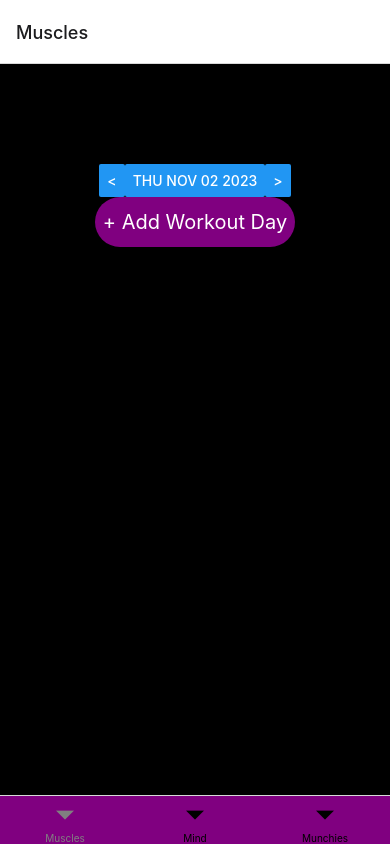
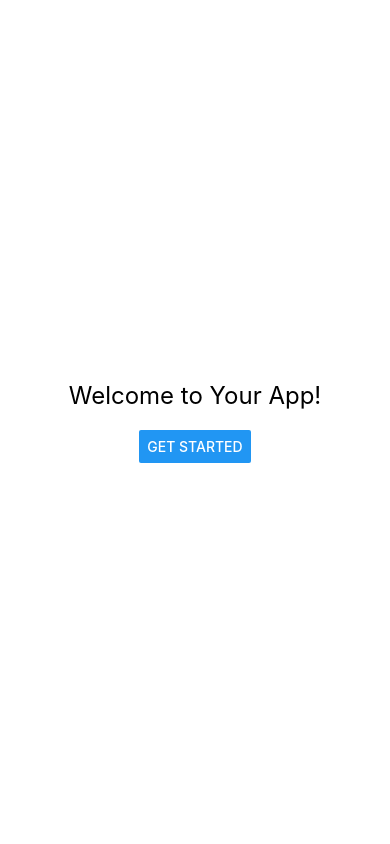
Before and after one commit to sc830/Hercules, a React Native app in the folder Hercules/: screen /Login in a window 390 px wide. Built offline with nearby package versions, Linux system fonts and the light colour scheme.

Commit message:
Fixed app.js for auth
made lots of changes to app.js and made different page for the main and landing to setup for authentication

```diff
--- a/Hercules/App.js
+++ b/Hercules/App.js
@@ -1,99 +1,20 @@
 import React from 'react';
-import { getFirestore } from "firebase/firestore";
-import { collection, addDoc } from "firebase/firestore";
-import { SafeAreaProvider } from 'react-native-safe-area-context';
-import { initializeApp } from "firebase/app";
-import { AppRegistry } from 'react-native';
 import { NavigationContainer } from '@react-navigation/native';
 import { createStackNavigator } from '@react-navigation/stack';
-import { createBottomTabNavigator } from '@react-navigation/bottom-tabs';
-import { View, Text } from 'react-native';
+import Login from './Views/Login';
+import MainTabs from './Views/MainTabs';
 
-import Workout from './Views/workout'; // Renamed to Workout
-import workoutList from './Views/workoutList'; // Changed to workoutList
-import addRepsWeights from './Views/addRepsWeights';
-
-import Munchies from './Views/Munchies'; // Renamed to Workout
-import BreakfastScreen from './Views/BreakfastScreen';
-import LunchScreen from './Views/LunchScreen';
-import DinnerScreen from './Views/DinnerScreen';
-
-const firebaseConfig = {
-  apiKey: "AIzaSyCoxkZvQiNLd-wZrqSJB8dKE2EyHJ11O8U",
-  authDomain: "hercules-fc42e.firebaseapp.com",
-  projectId: "hercules-fc42e",
-  storageBucket: "hercules-fc42e.appspot.com",
-  messagingSenderId: "501456721475",
-  appId: "1:501456721475:web:7cc30d4a6c8f34320826f6"
-};
-
-// Initialize Firebase
-const app = initializeApp(firebaseConfig);
-const db = getFirestore(app);
-
-const Tab = createBottomTabNavigator();
 const Stack = createStackNavigator();
 
-const WorkoutStackNavigator = () => (
-  <Stack.Navigator screenOptions={{ headerShown: false }}>
-    <Stack.Screen name="Workout" component={Workout} />
-    <Stack.Screen name="workoutList" component={workoutList} />
-    <Stack.Screen name="addRepsWeights" component={addRepsWeights} />
-  </Stack.Navigator>
-);
-
-const MindScreen = () => (
-  <View style={{ flex: 1, justifyContent: 'center', alignItems: 'center', backgroundColor: 'black' }}>
-    <Text style={{ color: 'white' }}>Mind Screen</Text>
-  </View>
-);
-
-
-const MunchiesScreen = () => (
-  <Stack.Navigator screenOptions={{ headerShown: false }}>
-    <Stack.Screen name="Munchies" component={Munchies} />
-    <Stack.Screen name="BreakfastScreen" component={BreakfastScreen} />
-    <Stack.Screen name="LunchScreen" component={LunchScreen} />
-    <Stack.Screen name="DinnerScreen" component={DinnerScreen} />
-  </Stack.Navigator>
-);
-
 const App = () => {
-  /*
-  try {
-    const docRef = addDoc(collection(db, "users"), {   // adds docs to collection userData
-      first: "Ada",                                             // if it doesn't exist, creates collection userData
-      last: "Lovelace",                                         // creates new collection with three documents:
-      born: 1815                                                // first, last, and born
-    });                                                         // docRef is auto-generated
-    console.log("Document written with ID: ", docRef.id);
-  } catch (e) {
-    console.error("Error adding document: ", e);
-  }
-  */
   return (
     <NavigationContainer>
-      <Tab.Navigator
-        initialRouteName="Muscles"
-        screenOptions={{
-          tabBarActiveTintColor: 'gray',
-          tabBarInactiveTintColor: 'black',
-          tabBarStyle: {
-            backgroundColor: 'purple',
-          },
-        }}
-      >
-        <Tab.Screen name="Muscles" component={WorkoutStackNavigator} />
-        <Tab.Screen name="Mind" component={MindScreen} />
-        <Tab.Screen name="Munchies" component={MunchiesScreen} />
-      </Tab.Navigator>
+      <Stack.Navigator initialRouteName="Login" screenOptions={{ headerShown: false }}>
+        <Stack.Screen name="Login" component={Login} />
+        <Stack.Screen name="Main" component={MainTabs} />
+      </Stack.Navigator>
     </NavigationContainer>
   );
 };
 
-
-
-
-
-
 export default App;
--- /dev/null
+++ b/Hercules/Views/Login.js
@@ -0,0 +1,30 @@
+import React from 'react';
+import { View, Text, Button, StyleSheet } from 'react-native';
+
+const Login = ({ navigation }) => {
+  const navigateToApp = () => {
+    navigation.navigate('Main'); // Change 'Main' to the desired initial screen name
+  };
+
+  return (
+    <View style={styles.container}>
+      <Text style={styles.text}>Welcome to Your App!</Text>
+      <Button title="Get Started" onPress={navigateToApp} />
+    </View>
+  );
+};
+
+const styles = StyleSheet.create({
+  container: {
+    flex: 1,
+    justifyContent: 'center',
+    alignItems: 'center',
+    backgroundColor: '#ffffff',
+  },
+  text: {
+    fontSize: 24,
+    marginBottom: 20,
+  },
+});
+
+export default Login;
--- /dev/null
+++ b/Hercules/Views/MainTabs.js
@@ -0,0 +1,52 @@
+import React from 'react';
+import { createBottomTabNavigator } from '@react-navigation/bottom-tabs';
+import { createStackNavigator } from '@react-navigation/stack';
+
+// Import your screen components here
+import Workout from './workout';
+import workoutList from './workoutList';
+import addRepsWeights from './addRepsWeights';
+import Munchies from './Munchies';
+import BreakfastScreen from './BreakfastScreen';
+import LunchScreen from './LunchScreen';
+import DinnerScreen from './DinnerScreen';
+
+const Tab = createBottomTabNavigator();
+const Stack = createStackNavigator();
+
+const WorkoutStackNavigator = () => (
+  <Stack.Navigator screenOptions={{ headerShown: false }}>
+    <Stack.Screen name="Workout" component={Workout} />
+    <Stack.Screen name="workoutList" component={workoutList} />
+    <Stack.Screen name="addRepsWeights" component={addRepsWeights} />
+  </Stack.Navigator>
+);
+
+const MunchiesScreen = () => (
+  <Stack.Navigator screenOptions={{ headerShown: false }}>
+    <Stack.Screen name="Munchies" component={Munchies} />
+    <Stack.Screen name="BreakfastScreen" component={BreakfastScreen} />
+    <Stack.Screen name="LunchScreen" component={LunchScreen} />
+    <Stack.Screen name="DinnerScreen" component={DinnerScreen} />
+  </Stack.Navigator>
+);
+
+const MainTabs = () => {
+  return (
+    <Tab.Navigator
+      initialRouteName="Muscles"
+      tabBarOptions={{
+        activeTintColor: 'gray',
+        inactiveTintColor: 'black',
+        style: {
+          backgroundColor: 'purple',
+        },
+      }}
+    >
+      <Tab.Screen name="Muscles" component={WorkoutStackNavigator} />
+      <Tab.Screen name="Munchies" component={MunchiesScreen} />
+    </Tab.Navigator>
+  );
+};
+
+export default MainTabs;
--- a/Hercules/package.json
+++ b/Hercules/package.json
@@ -11,6 +11,7 @@
   "dependencies": {
     "@expo/webpack-config": "^19.0.0",
     "@react-native-community/datetimepicker": "7.2.0",
+    "@react-native-firebase/auth": "^18.6.1",
     "@react-navigation/bottom-tabs": "^6.5.9",
     "@react-navigation/native": "^6.1.8",
     "@react-navigation/stack": "^6.3.18",
```
Also changed, not shown: Hercules/firebaseConfig.js (added, +18 -0 lines), Hercules/firebaseFunctions.js (added, +41 -0 lines), Hercules/testing/firebase_Functions.js (renamed from Hercules/firebase_Functions.js, +2 -5 lines), Hercules/testing/LoginPage.html (renamed from Hercules/LoginPage.html), Hercules/testing/Login_Function.js (renamed from Hercules/Login_Function.js), Hercules/testing/Login_Style.css (renamed from Hercules/Login_Style.css), 1 other file (tests, documents, lock files or other folders).
